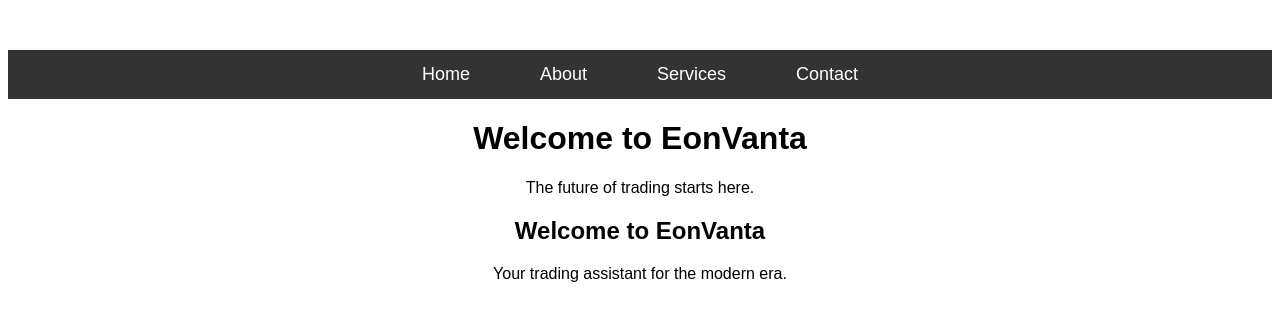
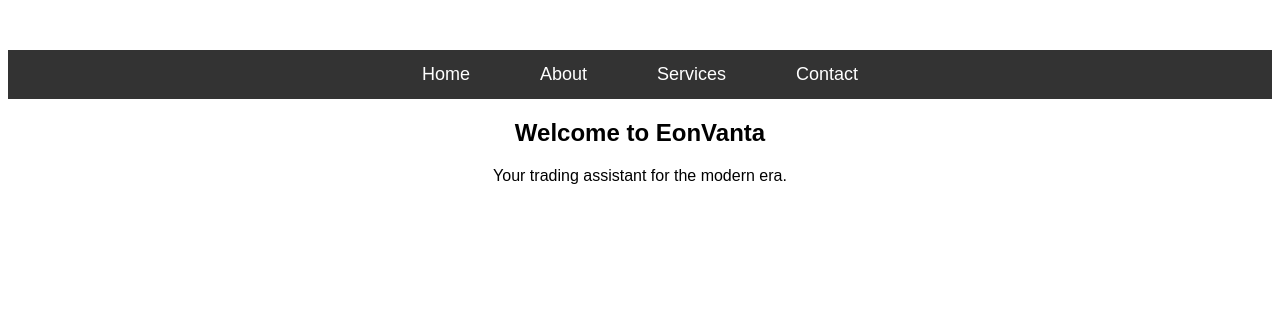
Before and after one commit to EonVanta/EonVanta, a plain HTML site: page index.html in a window 1280 px wide. Drawn offline with Linux system fonts and the light colour scheme.

Commit message:
Update index.html

```diff
--- a/index.html
+++ b/index.html
@@ -45,9 +45,8 @@
   </ul>
 </nav>
 
-    <h1>Welcome to EonVanta</h1>
 
-    <p>The future of trading starts here.</p>
+
 </body>
 </html><section id="home">
   <h2>Welcome to EonVanta</h2>
```
